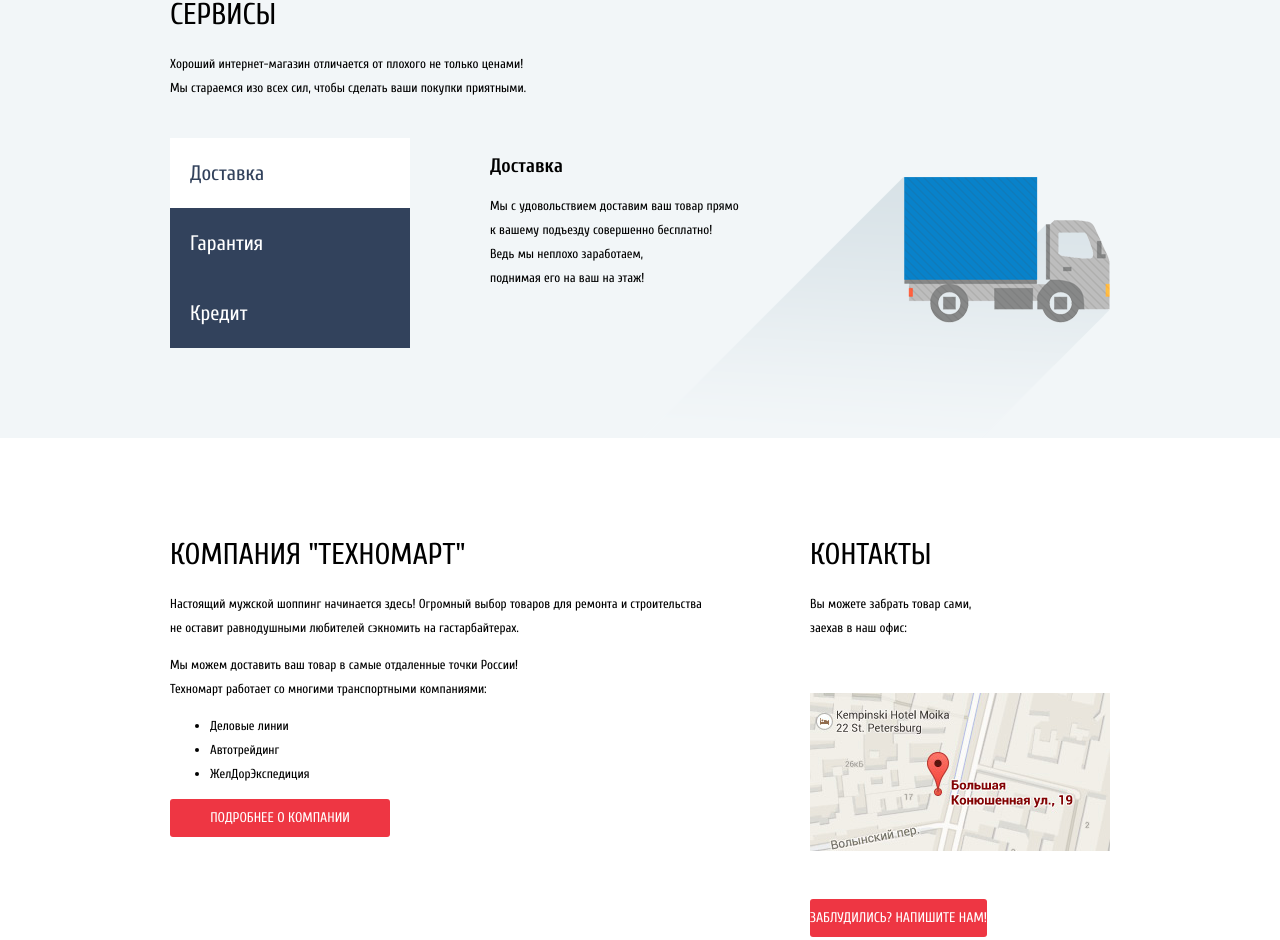
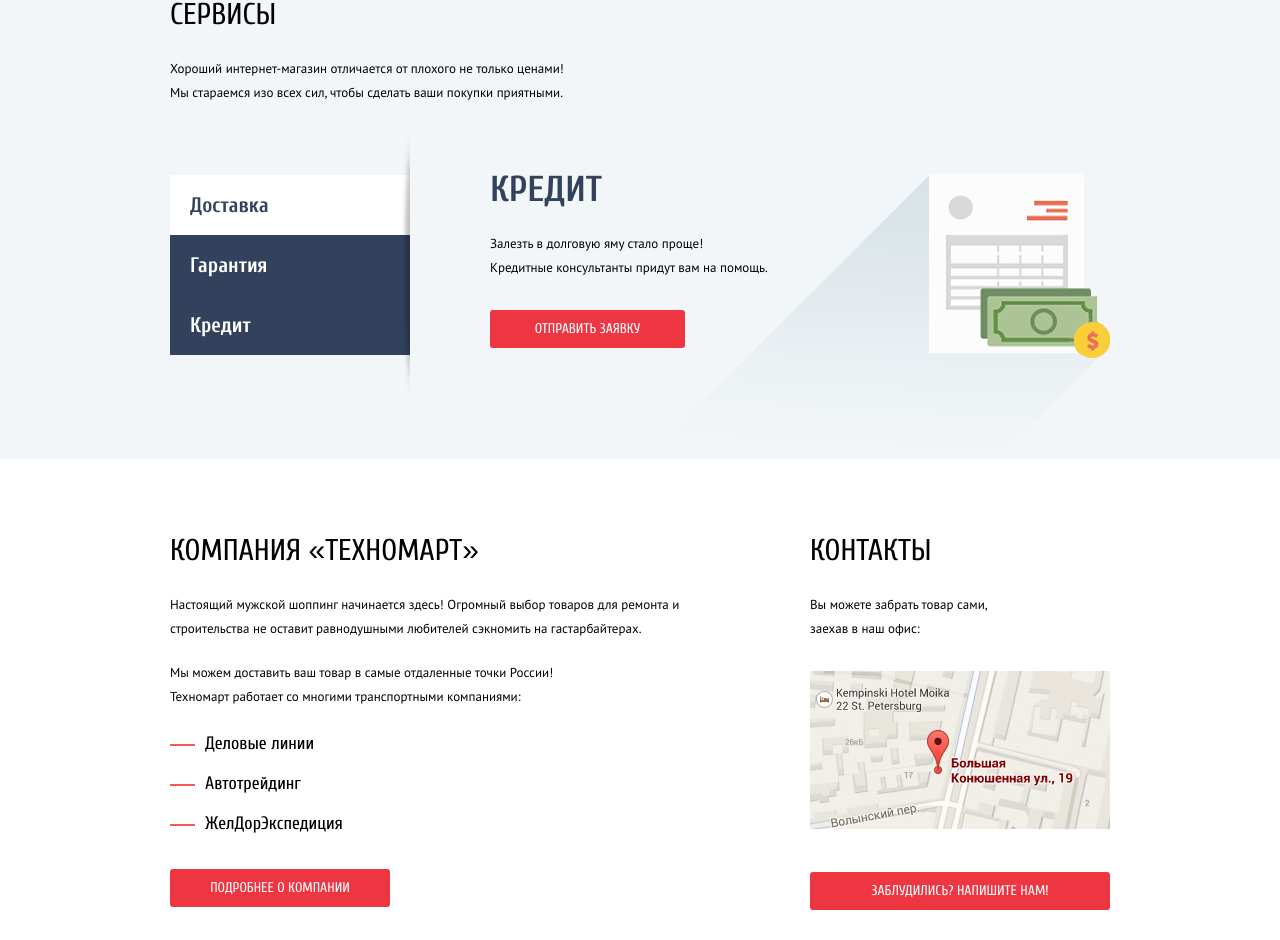
Before and after one commit to bini1988/202794-technomart, a plain HTML site: page index.html in a window 1280 px wide. Shown: the part 1857-2797 px from the top of the page. Drawn offline with Linux system fonts and the light colour scheme; files whose address does not match are found by name.

Commit message:
Выполнена основная стилизация главной страницы, помимо футера

```diff
--- a/css/style.css
+++ b/css/style.css
@@ -426,12 +426,12 @@
 .button-user {
 	display: inline-block;
 
-	padding: 15px 25px;
-	margin-left: 10px;
+	padding: 14px 0px;
 
 	font-size: 21px;
 	line-height: 18px;
 	text-decoration: none;
+	text-align: center;
 
 	color: #000000;
 	background-color: #ffffff;
@@ -439,15 +439,15 @@
 
 .user
 .user-enter {
-	padding-top: 13px;
-	padding-bottom: 14px;
-	padding-left: 15px;
+	width: 120px;
+	padding: 12px 0px;
+	padding-bottom: 13px;
 }
 
 .user
-.user-enter
-.icon-login {
-	padding-right: 10px;
+.user-login {
+	width: 150px;
+	margin-left: 10px;
 }
 
 .button-user:hover {
@@ -522,7 +522,7 @@
 }
 
 .index-page {
-	margin-top: 60px;
+	margin-top: 58px;
 }
 
 /*===============================================================
@@ -558,7 +558,7 @@
 .offer-card
 .right-side {
 	float: right;
-	width: 95px;
+	width: 85px;
 	padding-left: 20px;
 
 	line-height: 83px;
@@ -749,7 +749,7 @@
 .next-slide {
 	position: absolute;
 	top: 0px;
-	right: 0px;
+	right: -5px;
 
 	margin-top: 110px;
 
@@ -763,7 +763,7 @@
 
 	width: 195px;
 	margin-bottom: 22px;
-	margin-left: 20px;
+	margin-left: 25px;
 }
 
 .rigth-column
@@ -952,22 +952,41 @@
 	margin-right: 0px;
 }
 
+/*===============================================================
+ *			SERVICES
+ *===============================================================
+ */
+
 .services {
 	padding-top: 30px;
 	background-color: #f2f6f8;
 }
 
-.services-header {
-	margin-top: 38px;
-	margin-bottom: 38px;
+.services p {
+	margin: 0px;
+
+	font-family: "PTSans", sans-serif;
+	font-size: 13px;
+	line-height: 24px;
+	font-weight: normal;
 }
 
-.side-title {
+.services-header {
+	margin-top: 40px;
+	margin-bottom: 70px;
+}
+
+.side-header {
+	margin: 0px;
+	padding: 0px;
+	padding-bottom: 30px;
+
+
+	font-family: "Cuprum", "Arial", sans-serif;
 	font-size: 30px;
 	line-height: 24px;
 	font-weight: normal;
 
-	color: #000000;
 	text-transform: uppercase;
 }
 
@@ -977,6 +996,8 @@
 }
 
 .services-menu {
+	position: relative;
+
 	width: 240px;
 	margin: 0px;
 	padding: 0px;
@@ -984,18 +1005,42 @@
 	list-style: none;
 }
 
+.menu-shadow::after {
+	content: "";
+
+	position: absolute;
+	top: 50%;
+	right: 0px;
+
+	width: 10px;
+	height: 272px;
+	margin-top: -136px;
+
+	background-image: url(../img/menu-shadow.png);
+	background-repeat: no-repeat;
+}
+
 .services-menu
 .button-menu {
 	width: 240px;
-	padding: 20px;
+	padding: 15px;
+	padding-left: 20px;
 
 	font-size: 21px;
 	line-height: 30px;
+	font-weight: bold;
 
 	color: #ffffff;
 	background-color: #32425c;
 	border: none;
 	text-align: left;
+
+	cursor: pointer;
+}
+
+.services-menu
+.button-menu:hover:not(.button-active) {
+	background-color: #293449;
 }
 
 .services-menu
@@ -1010,30 +1055,98 @@
 }
 
 .service-slide {
+	position: relative;
+
 	display: none;
-	min-height: 284px;
-	position: relative;
+	height: 284px;
 }
 
-#service-slide-1 {
+.service-slide
+.button-common {
+	width: 195px;
+	margin-top: 30px;
+}
+
+#service-slide-3 {
 	display: block;
 }
 
-.service-slide
-img {
+.service-slide h2 {
+	margin: 0px;
+	margin-bottom: 28px;
+
+	font-family: "Cuprum", "Arial", sans-serif;
+	font-size: 36px;
+	line-height: 29px;
+
+	text-transform: uppercase;
+
+	color: #32425c;
+}
+
+.service-slide img {
 	position: absolute;
 	right: 0px;
 	bottom: 0px;
 }
 
+/*===============================================================
+ *			INFORMATION
+ *===============================================================
+ */
+
+
 .information {
 	margin-top: 80px;
-	margin-bottom: 95px;
+	margin-bottom: 85px;
+}
+
+.information p {
+	margin: 0px;
+	margin-bottom: 20px;
+
+	font-family: "PTSans", sans-serif;
+	font-size: 13px;
+	line-height: 24px;
 }
 
 .information-left {
 	float: left;
 	width: 540px;
+}
+
+.about-company
+.partners-list {
+	margin: 0px;
+	padding: 0px;
+
+	margin-top: 25px;
+	margin-bottom: 35px;
+
+	list-style: none;
+}
+
+.about-company
+.partners-list li {
+	margin-bottom: 20px;
+
+	font-size: 18px;
+	line-height: 20px;
+}
+
+.about-company
+.partners-list li::before {
+	content: "";
+
+	display: inline-block;
+	width: 25px;
+	height: 2px;
+	margin-right: 10px;
+
+	line-height: 20px;
+	vertical-align: middle;
+
+	background-color: #fb565a;
 }
 
 .about-company
@@ -1048,7 +1161,13 @@
 
 .contacts
 .map {
-	margin: 40px 0px;
+	margin: 10px 0px;
+	margin-bottom: 35px;
+}
+
+.contacts
+.button-common {
+	width: 300px;
 }
 
 .footer-content {
@@ -1196,13 +1315,13 @@
 	float: left;
 	width: 220px;
 }
-
+/*
 .side-header {
 	padding: 15px;
 	margin-bottom: 20px;
 
 	background-color: #f7f3ec;
-}
+}*/
 
 .side-header
 h2 {
--- a/index.html
+++ b/index.html
@@ -35,17 +35,16 @@
 							и инструментов для ремота
 						</div>
 						<div class="contacts">
-							<div class="phone">
-								<span class="icon-phone"></span>
+							<div class="phone icon-phone">
 								+7 (812) 555-05-55
 							</div>
 							<div class="address">г. Сантк-Петербург, ул. Б. Конюшенная, д. 19/8</div>
 						</div>
 						<div class="user">
-							<a class="button-user user-enter" href="#">
-								<span class="icon-login"></span>Войти
+							<a class="button-user user-enter icon-login" href="#">
+								Войти
 							</a>
-							<a class="button-user" href="#">Регистрация</a>
+							<a class="button-user user-login" href="#">Регистрация</a>
 						</div>
 					</div>
 					<nav class="main-navigation">
@@ -214,13 +213,13 @@
 			<section class="services">
 				<div class="container">
 					<div class="services-header">
-						<h2 class="side-title">Сервисы</h2>
+						<h2 class="side-header">Сервисы</h2>
 						<p>Хороший интернет-магазин отличается от плохого не только ценами!<br>
 						Мы стараемся изо всех сил, чтобы сделать ваши покупки приятными.</p>
 					</div>
 					<div class="services-content clearfix">
 						<div class="services-content-left">
-							<ul class="services-menu">
+							<ul class="services-menu menu-shadow">
 								<li><button class="button-menu button-active">Доставка</button></li>
 								<li><button class="button-menu">Гарантия</button></li>
 								<li><button class="button-menu">Кредит</button></li>
@@ -251,7 +250,7 @@
 								<p>Залезть в долговую яму стало проще!<br>
 									Кредитные консультанты придут вам на помощь.
 								</p>
-								<a class="button" href="#" >Отправить заявку</a>
+								<a class="button-common" href="#" >Отправить заявку</a>
 								<img src="img/credit-service-img.png" width="465" height="285" alt="Кредит">
 							</div>
 					</div>
@@ -262,11 +261,11 @@
 				<div class="information clearfix">
 					<div class="information-left">
 						<section class="about-company">
-							<h2 class="side-title">Компания "Техномарт"</h2>
+							<h2 class="side-header">Компания «Техномарт»</h2>
 							<p>Настоящий мужской шоппинг начинается здесь! Огромный выбор товаров для ремонта и строительства не оставит равнодушными любителей сэкномить на гастарбайтерах.</p>
 							<p>Мы можем доставить ваш товар в самые отдаленные точки России!<br>
 							Техномарт работает со многими транспортными компаниями:</p>
-							<ul>
+							<ul class="partners-list">
 								<li>Деловые линии</li>
 								<li>Автотрейдинг</li>
 								<li>ЖелДорЭкспедиция</li>
@@ -276,7 +275,7 @@
 					</div>
 					<div class="information-right">
 						<section class="contacts">
-							<h2 class="side-title">Контакты</h2>
+							<h2 class="side-header">Контакты</h2>
 							<p>Вы можете забрать товар сами,<br>
 								заехав в наш офис:</p>
 							<img class="map" src="img/map.jpg" width="300" height="158" alt="Карта">
```
Also changed, not shown: img/menu-shadow.png (added).
